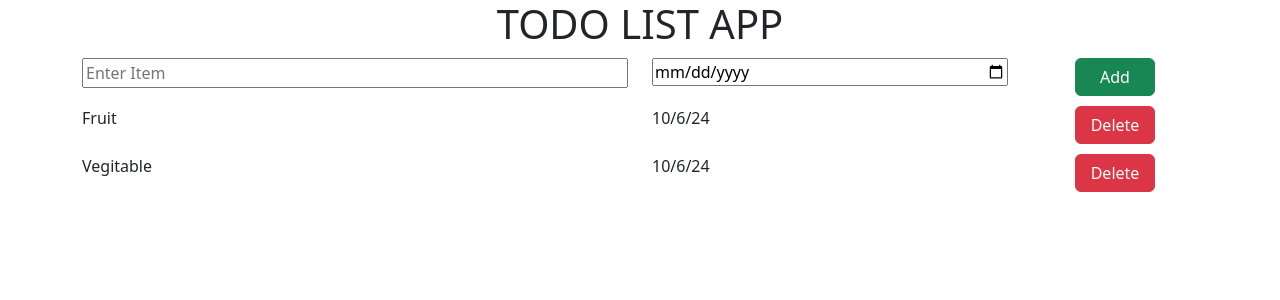
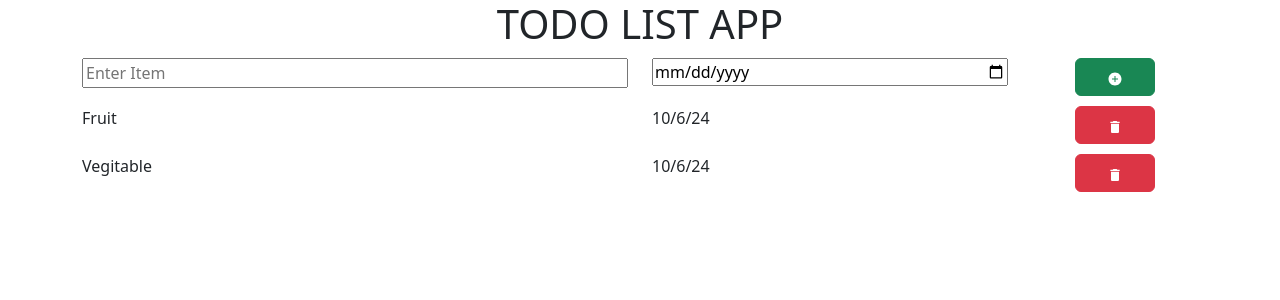
Before and after one commit to nomanshaikh17/react-js-practice, a React (Vite) app in the folder 00 projects/1-todo-app-version-one/: page / in a window 1280 px wide. Shown: the top 300 px of the page. Built offline with nearby package versions, Linux system fonts and the light colour scheme.

Commit message:
project 1 todo add react icons

```diff
--- a/00 projects/1-todo-app-version-one/package.json
+++ b/00 projects/1-todo-app-version-one/package.json
@@ -12,7 +12,8 @@
   "dependencies": {
     "bootstrap": "^5.3.3",
     "react": "^18.3.1",
-    "react-dom": "^18.3.1"
+    "react-dom": "^18.3.1",
+    "react-icons": "^5.3.0"
   },
   "devDependencies": {
     "@eslint/js": "^9.11.1",
--- a/00 projects/1-todo-app-version-one/src/componenets/AddItem.jsx
+++ b/00 projects/1-todo-app-version-one/src/componenets/AddItem.jsx
@@ -1,5 +1,5 @@
 import { useState } from "react";
-
+import { IoAddCircleSharp } from "react-icons/io5";
 function AddItem({ addItemValue }) {
   const [itemValue, setItemValue] = useState("");
   const [dateValue, setDateValue] = useState("");
@@ -43,7 +43,7 @@ function AddItem({ addItemValue }) {
               setDateValue("");
             }}
           >
-            Add
+            <IoAddCircleSharp />
           </button>
         </div>
       </div>
--- a/00 projects/1-todo-app-version-one/src/componenets/Items.jsx
+++ b/00 projects/1-todo-app-version-one/src/componenets/Items.jsx
@@ -1,3 +1,4 @@
+import { MdDelete } from "react-icons/md";
 const Items = ({listItems,removeItem}) => {
   console.log(listItems);
   return listItems.map((item,key) => {
@@ -7,7 +8,8 @@ const Items = ({listItems,removeItem}) => {
           <div className="col-6 item-row">{item.name}</div>
           <div className="col-4 item-row">{item.date}</div>
           <div className="col-2">
-            <button className="btn btn-danger my-btn" onClick={()=>{removeItem(key)}}>Delete</button>
+            <button className="btn btn-danger my-btn" onClick={()=>{removeItem(key)}}><MdDelete />
+            </button>
           </div>
         </div>
       </div>
```
Also changed, not shown: 1 other file (tests, documents, lock files or other folders).
